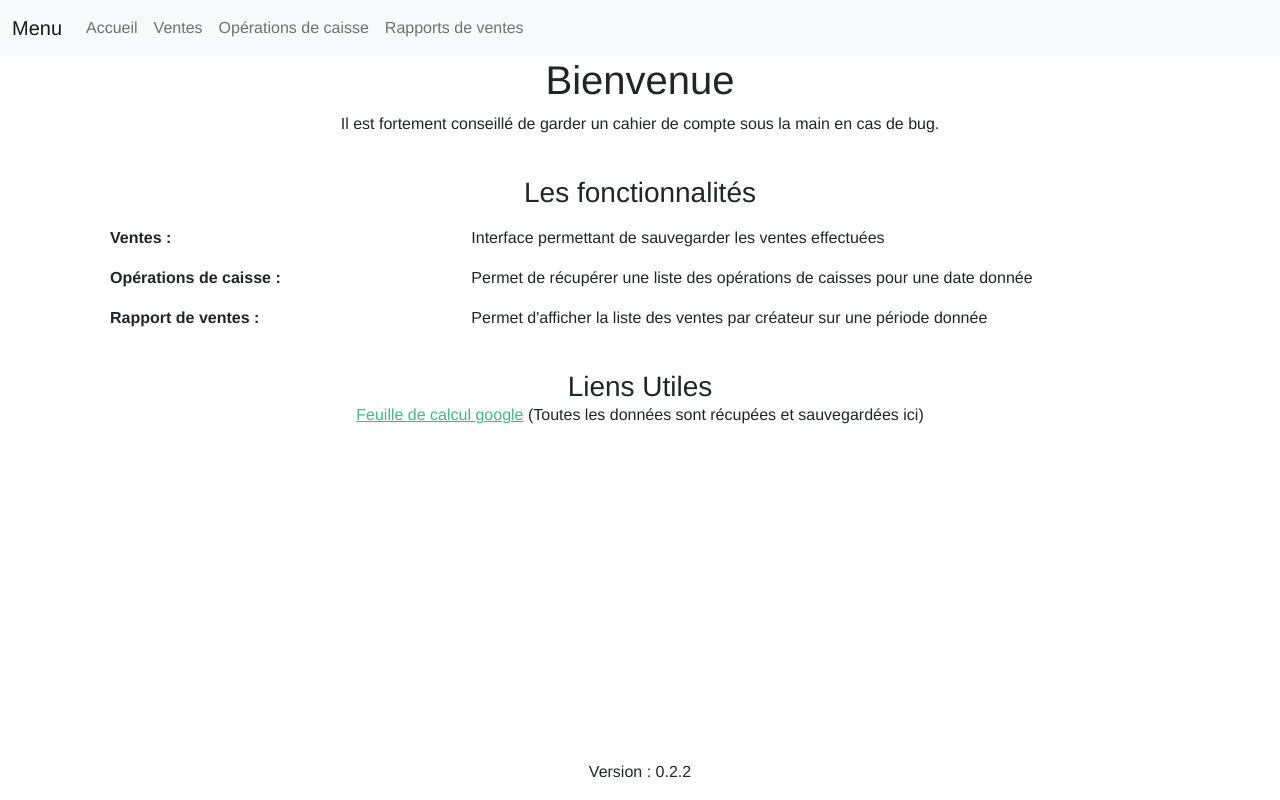
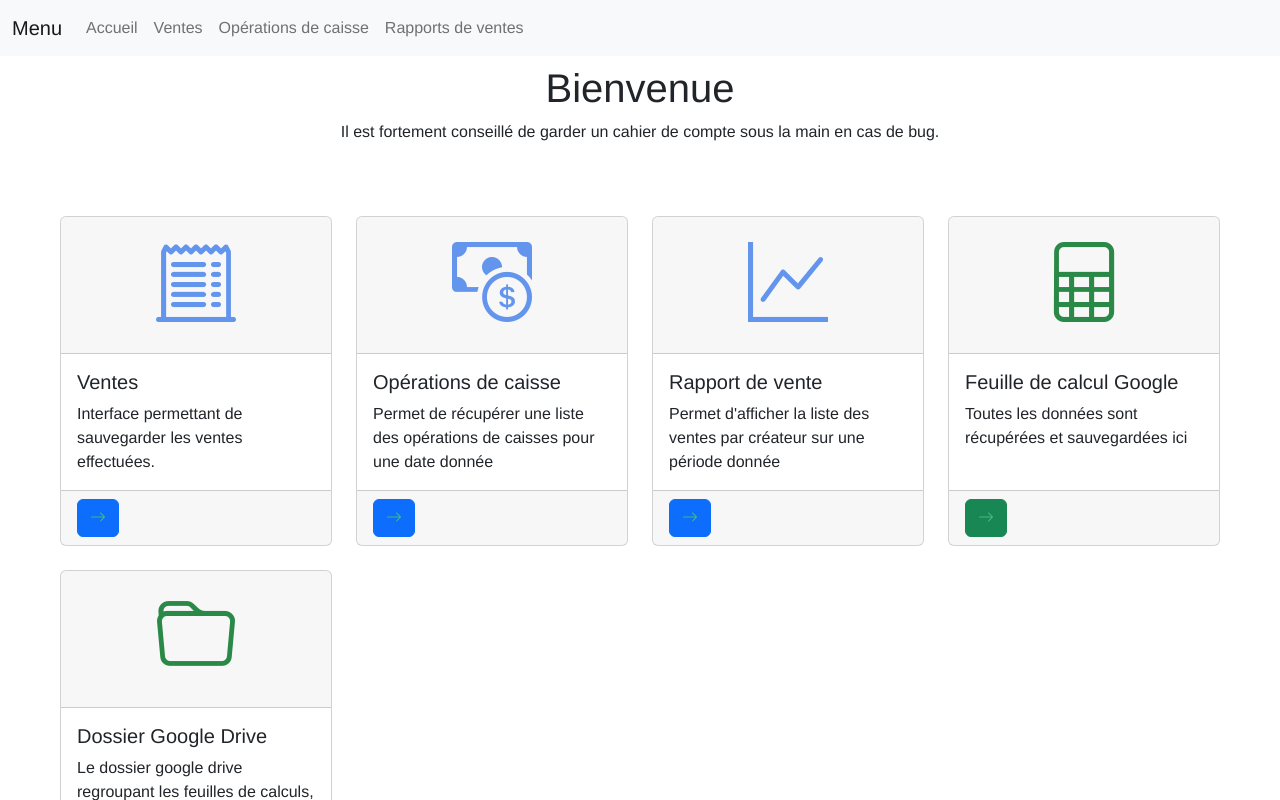
Before and after one commit to joffreyal/vjte-app, a Vue app: page / in a window 1280 px wide. Shown: the top 800 px of the page. Built offline with nearby package versions, Linux system fonts and the light colour scheme.

Commit message:
style update

```diff
--- a/src/App.vue
+++ b/src/App.vue
@@ -1,23 +1,23 @@
 <template>
   <nav class="navbar navbar-expand-lg bg-light">
     <div class="container-fluid">
-      <a class="navbar-brand" href="#">Menu</a>
+      <a class="navbar-brand" href="#" @click="currentView.change('HomePage')">Menu</a>
       <button class="navbar-toggler" type="button" data-bs-toggle="collapse" data-bs-target="#navbarNav" aria-controls="navbarNav" aria-expanded="false" aria-label="Toggle navigation">
         <span class="navbar-toggler-icon"></span>
       </button>
       <div class="collapse navbar-collapse" id="navbarNav">
         <ul class="navbar-nav">
           <li class="nav-item">
-            <a class="nav-link" @click="currentView='HelloWorld'" href="#">Accueil</a>
+            <a class="nav-link" @click="currentView.change('HomePage')" href="#">Accueil</a>
           </li>
           <li class="nav-item">
-            <a class="nav-link" @click="currentView='AppSale'" href="#">Ventes</a>
+            <a class="nav-link" @click="currentView.change('AppSale')" href="#">Ventes</a>
           </li>
           <li class="nav-item">
-            <a class="nav-link" @click="currentView='AppRegisterOperations'" href="#">Opérations de caisse</a>
+            <a class="nav-link" @click="currentView.change('AppRegisterOperations')" href="#">Opérations de caisse</a>
           </li>
           <li class="nav-item">
-            <a class="nav-link" @click="currentView='AppSalesReport'" href="#">Rapports de ventes</a>
+            <a class="nav-link" @click="currentView.change('AppSalesReport')" href="#">Rapports de ventes</a>
           </li>
         </ul>
       </div>
@@ -25,7 +25,7 @@
   </nav>
 
   <KeepAlive>
-    <component :is="currentView" />
+    <component :is="currentView.value" />
   </KeepAlive>
 
 <!-- TOAST -->
@@ -50,7 +50,7 @@
 </template>
 
 <script>
-import HelloWorld from './components/HelloWorld.vue'
+import HomePage from './components/HomePage.vue'
 import AppSale from './components/AppSale.vue'
 import AppRegisterOperations from './components/AppRegisterOperations.vue'
 import AppSalesReport from './components/AppSalesReport.vue'
@@ -60,14 +60,19 @@ import { computed } from 'vue'
 export default {
   name: 'App',
   components: {
-    HelloWorld,
+    HomePage,
     AppSale,
     AppRegisterOperations,
     AppSalesReport
   },
   data() {
     return {
-      currentView: 'HelloWorld',
+      currentView: {
+        value : 'HomePage',
+        change: function(newPage) {
+          this.value = newPage;
+        }
+      },
       toasts: [],
       toaster: {
         toasts: [],
@@ -91,7 +96,8 @@ export default {
   methods: {},
   provide() {
     return {
-      toaster: computed(() => this.toaster)
+      toaster: computed(() => this.toaster),
+      currentView: computed(() => this.currentView),
     }
   }
 }
--- a/src/components/AppRegisterOperations.vue
+++ b/src/components/AppRegisterOperations.vue
@@ -6,15 +6,17 @@
         <i class="bi bi-info-lg"></i>
       </button>
     </h2>
-    <div class="collapse" id="salesInfo">
-      <div class="card card-body">
-        WIP : some help
-      </div>
+    <div class="card text-bg-primary collapse m-4" id="salesInfo">
+      <div class="card-body">
+          <p class="card-text">Permet de visualiser toutes les opérations de caisse pour le jour choisie.</p>
+          <p class="card-text">Sélectionnez "Mois complet" si vous souhaitez afficher toutes les opérations du mois.</p>
+        </div>
     </div>
 
-    <div class="row">
+    <div class="row mb-2">
       <div class="col-auto">
-        <input v-model="registerOperationsDate" type="date" class="form-control">
+        <input v-show="fullmonth" v-model="registerOperationsMonth" type="month" class="form-control" @change="onMonthChange()">
+        <input v-show="!fullmonth" v-model="registerOperationsDate" type="date" class="form-control" @change="onDateChange()">
       </div>
       <div class="col-auto">
         <button class="btn btn-primary" @click="getRegisterOperations(registerOperationsDate)">
@@ -22,7 +24,7 @@
           {{loadingOperations ? '' : 'liste des opérations'}}
         </button>
       </div>
-      <div class="col-auto">
+      <div class="col-auto d-flex align-items-center">
         <div class="form-check">
           <input class="form-check-input" v-model="fullmonth" type="checkbox" value="" id="flexCheckDefault">
           <label class="form-check-label" for="flexCheckDefault">
@@ -50,7 +52,7 @@
             <tr v-if="operation[0] === registerOperationsListFilter || registerOperationsListFilter === 'all'">
               <th scope="row">{{index +1 }}</th>
               <th scope="row">{{operation[0]}}</th>
-              <th scope="row">{{operation[1]}}</th>
+              <th scope="row">{{displayCurrency(operation[1])}}</th>
             </tr>
           </template>
         </tbody>
@@ -74,6 +76,7 @@ export default {
     return {
       appURL: this.$params.backUrl,
       registerOperationsDate: '',
+      registerOperationsMonth: '',
       loadingOperations: false,
       registerOperationsList: [],
       registerOperationsListFilter: "all",
@@ -103,6 +106,15 @@ export default {
         this.loadingOperations = false;
       });
     },
+    onDateChange() {
+      this.registerOperationsMonth = this.registerOperationsDate.substring(0,7)
+    },
+    onMonthChange() {
+      this.registerOperationsDate = this.registerOperationsMonth + '-' + this.registerOperationsDate.split('-')[2]
+    },
+    displayCurrency(value) {
+      return currency(value);
+    }
   },
   computed: {
     totalOperations() {
@@ -114,7 +126,13 @@ export default {
         }
       });
       return result;
-    }
+    },
+  },
+  mounted() {
+    var date = new Date();
+    var dateString = new Date(date.getTime() - (date.getTimezoneOffset() * 60000 )).toISOString();
+    this.registerOperationsDate = dateString.substring(0, 10);
+    this.registerOperationsMonth = dateString.substring(0, 7);
   }
 }
 </script>
--- a/src/components/HelloWorld.vue
+++ /dev/null
@@ -1,86 +0,0 @@
-<template>
-  <div class="hello">
-    <h1>Bienvenue</h1>
-    <p>
-      Il est fortement conseillé de garder un cahier de compte sous la main en cas de bug.
-    </p>
-    <div class="container">
-      <h3>Les fonctionnalités</h3>
-      <div class="row m-3">
-        <div class="col-4">
-          <b>Ventes :</b>
-        </div>
-        <div class="col-8">
-          Interface permettant de sauvegarder les ventes effectuées
-        </div>
-      </div>
-      <div class="row m-3">
-        <div class="col-4">
-          <b>Opérations de caisse :</b>
-        </div>
-        <div class="col-8">
-          Permet de récupérer une liste des opérations de caisses pour une date donnée
-        </div>
-      </div>
-      <div class="row m-3">
-        <div class="col-4">
-          <b>Rapport de ventes :</b>
-        </div>
-        <div class="col-8">
-          Permet d'afficher la liste des ventes par créateur sur une période donnée
-        </div>
-      </div>
-    </div>
-
-    <h3>Liens Utiles</h3>
-    <ul>
-      <li><a href="https://docs.google.com/spreadsheets/d/11XmS1Ne_31lKCDSYpWY22u41s4P9qCje7Ebvuk5KU0Q/edit?usp=sharing" target="_blank">Feuille de calcul google</a> (Toutes les données sont récupées et sauvegardées ici)</li>
-    </ul>
-    <div class='fixed-bottom'>
-      <p>
-        Version : {{appVersion}}
-      </p>
-    </div>
-  </div>
-</template>
-
-<script>
-
-export default {
-  name: 'HelloWorld',
-  props: {
-    msg: String
-  },
-  data () {
-    return {
-      appVersion: this.$params.version
-    }
-  }
-}
-</script>
-
-<!-- Add "scoped" attribute to limit CSS to this component only -->
-<style scoped>
-.hello {
-    text-align: center;
-}
-
-.row {
-  text-align: left;
-}
-
-h3 {
-  margin: 40px 0 0;
-}
-ul {
-  list-style-type: none;
-  padding: 0;
-}
-li {
-  /* display: inline-block; */
-  margin: 0 10px;
-}
-a {
-  color: #42b983;
-}
-</style>
--- /dev/null
+++ b/src/components/HomePage.vue
@@ -0,0 +1,134 @@
+<template>
+  <div class="hello mt-2">
+    <h1>Bienvenue</h1>
+    <p>
+      Il est fortement conseillé de garder un cahier de compte sous la main en cas de bug.
+    </p>
+  </div>
+  <div class="row row-cols-2 row-cols-md-4 g-4 m-5">
+    <div class="col">
+      <div class="card h-100">
+        <div class="card-header text-center">
+          <i class="bi bi-receipt-cutoff" style="font-size: 5rem; color: cornflowerblue;"></i>
+        </div>
+        <div class="card-body">
+          <h5 class="card-title">Ventes</h5>
+          <p class="card-text">Interface permettant de sauvegarder les ventes effectuées.</p>
+        </div>
+        <div class="card-footer text-muted">
+          <a href="#" class="btn btn-primary stretched-link" @click="changeView('AppSale')">
+            <i class="bi bi-arrow-right"></i>
+          </a>
+        </div>
+      </div>
+    </div>
+    <div class="col">
+      <div class="card h-100">
+        <div class="card-header text-center">
+          <i class="bi bi-cash-coin" style="font-size: 5rem; color: cornflowerblue;"></i>
+        </div>
+        <div class="card-body">
+          <h5 class="card-title">Opérations de caisse</h5>
+          <p class="card-text">Permet de récupérer une liste des opérations de caisses pour une date donnée</p>
+        </div>
+        <div class="card-footer text-muted">
+          <a href="#" class="btn btn-primary stretched-link" @click="changeView('AppRegisterOperations')">
+            <i class="bi bi-arrow-right"></i>
+          </a>
+        </div>
+      </div>
+    </div>
+    <div class="col">
+      <div class="card h-100">
+        <div class="card-header text-center">
+          <i class="bi bi-graph-up" style="font-size: 5rem; color: cornflowerblue;"></i>
+        </div>
+        <div class="card-body">
+          <h5 class="card-title">Rapport de vente</h5>
+          <p class="card-text">Permet d'afficher la liste des ventes par créateur sur une période donnée</p>
+        </div>
+        <div class="card-footer text-muted">
+          <a href="#" class="btn btn-primary stretched-link" @click="changeView('AppSalesReport')">
+            <i class="bi bi-arrow-right"></i>
+          </a>
+        </div>
+      </div>
+    </div>
+    <div class="col">
+      <div class="card h-100">
+        <div class="card-header text-center">
+          <i class="bi bi-file-spreadsheet" style="font-size: 5rem; color: #2A8947;"></i>
+        </div>
+        <div class="card-body">
+          <h5 class="card-title">Feuille de calcul Google</h5>
+          <p class="card-text">Toutes les données sont récupérées et sauvegardées ici</p>
+        </div>
+        <div class="card-footer text-muted">
+          <a href="https://docs.google.com/spreadsheets/d/11XmS1Ne_31lKCDSYpWY22u41s4P9qCje7Ebvuk5KU0Q/edit?usp=sharing" target="_blank" class="btn btn-success stretched-link">
+            <i class="bi bi-arrow-right"></i>
+          </a>
+        </div>
+      </div>
+    </div>
+    <div class="col">
+      <div class="card h-100">
+        <div class="card-header text-center">
+          <i class="bi bi-folder" style="font-size: 5rem; color: #2A8947;"></i>
+        </div>
+        <div class="card-body">
+          <h5 class="card-title">Dossier Google Drive</h5>
+          <p class="card-text">Le dossier google drive regroupant les feuilles de calculs, les rapports et les factures</p>
+        </div>
+        <div class="card-footer text-muted">
+          <a href="https://drive.google.com/drive/folders/1Nnz58hbbwaVjXCEtZM3vBN4NJJUmAVd3?usp=sharing" target="_blank" class="btn btn-success stretched-link">
+            <i class="bi bi-arrow-right"></i>
+          </a>
+        </div>
+      </div>
+    </div>
+  </div>
+  <div class="text-center">Version : {{appVersion}}</div>
+</template>
+
+<script>
+
+export default {
+  inject: ['currentView'],
+  data () {
+    return {
+      appVersion: this.$params.version
+    }
+  },
+  methods: {
+    changeView(page) {
+      this.currentView.change(page)
+    }
+  }
+}
+</script>
+
+<!-- Add "scoped" attribute to limit CSS to this component only -->
+<style scoped>
+.hello {
+    text-align: center;
+}
+
+.row {
+  text-align: left;
+}
+
+h3 {
+  margin: 40px 0 0;
+}
+ul {
+  list-style-type: none;
+  padding: 0;
+}
+li {
+  /* display: inline-block; */
+  margin: 0 10px;
+}
+a {
+  color: #42b983;
+}
+</style>
```
Also changed, not shown: src/components/AppSale.vue (+11 -10 lines), src/components/AppSalesReport.vue (+10 -9 lines).
